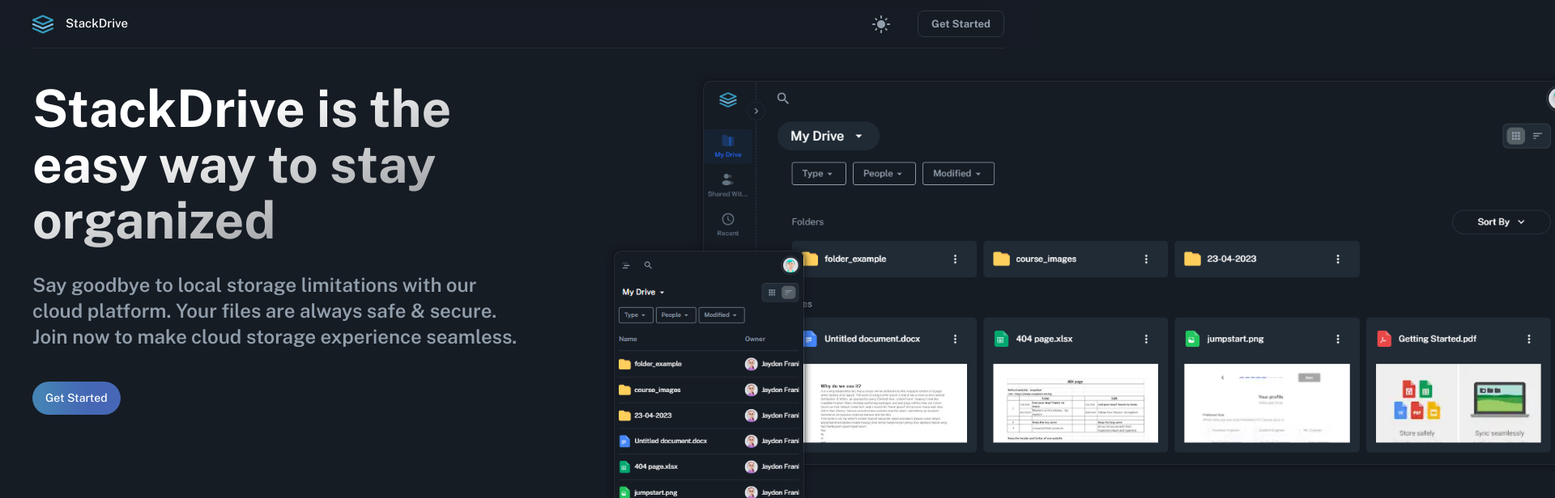
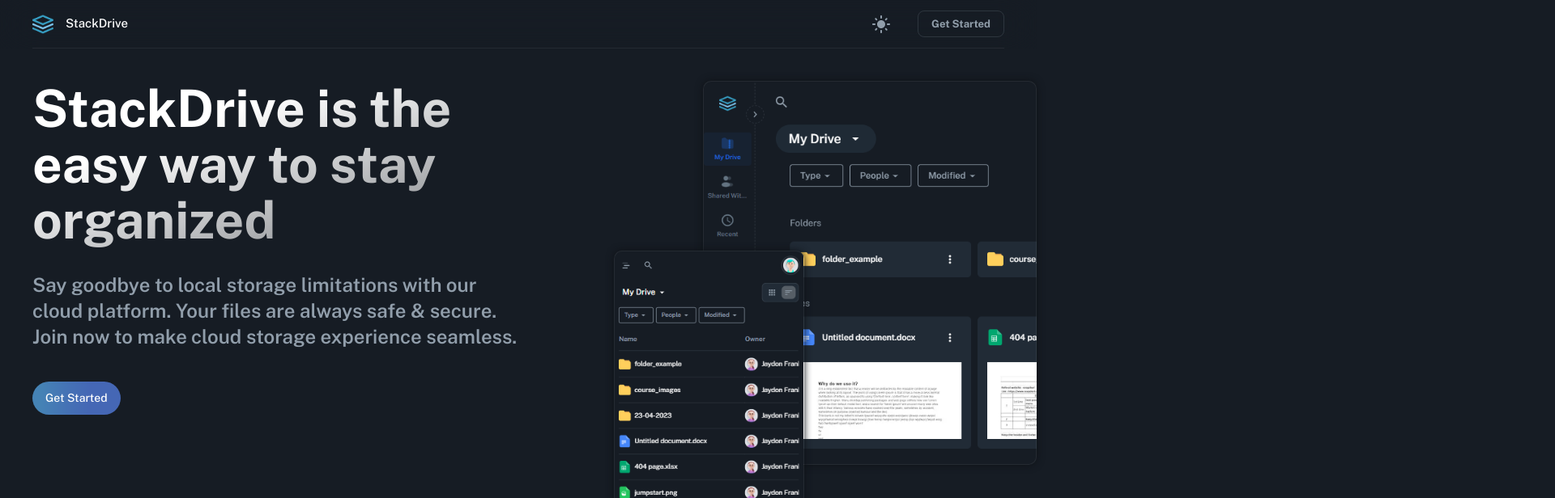
Before and after one commit to jatinnegi/stackdrive-client, a React (Vite) app: page / in a window 1280 px wide. Shown: the top 616 px of the page at 81% size, 1920 px wide, since content can reach past the window. Built offline with nearby package versions, Linux system fonts and the light colour scheme.

Commit message:
Calculate appropriate width for desktop illustration to avoid horizontal overflow

```diff
--- a/src/components/Home/HeroSection.tsx
+++ b/src/components/Home/HeroSection.tsx
@@ -1,4 +1,5 @@
-import { FC } from "react";
+import { FC, useState, useEffect, useRef } from "react";
+import { useResize } from "@/hooks";
 import { useNavigate } from "react-router-dom";
 import { useSelector } from "react-redux";
 import { RootState } from "@/redux/reducers";
@@ -9,11 +10,25 @@ import MobileLight from "../../../public/assets/mobile_light.png";
 import MobileDark from "../../../public/assets/mobile_dark.png";
 
 const HeroSection: FC = () => {
+  const desktopIllustrationRef = useRef<HTMLDivElement | null>(null);
+  const [desktopIllustrationWidth, setDesktopIllustrationWidth] =
+    useState<number>(0);
+
   const navigate = useNavigate();
   const theme = useSelector((state: RootState) => state.settings.theme);
+  const { width: viewportWidth } = useResize();
 
   const boxShadow =
     theme === "light" ? "0px 0px 10px #F0F0F0" : "0px 0px 10px #0f1217";
+
+  useEffect(() => {
+    if (!desktopIllustrationRef.current) {
+      return;
+    }
+
+    const { x } = desktopIllustrationRef.current.getBoundingClientRect();
+    setDesktopIllustrationWidth(Math.min(1085, viewportWidth - x));
+  }, [viewportWidth]);
 
   return (
     <Box
@@ -101,14 +116,15 @@ const HeroSection: FC = () => {
         }}
       >
         <Box
+          ref={desktopIllustrationRef}
           component="div"
           sx={{
             position: "absolute",
             background: `url("${
               theme === "light" ? DesktopLight : DesktopDark
-            }") no-repeat center center/cover`,
+            }") no-repeat center left/cover`,
             height: "475px",
-            width: "1085px",
+            width: desktopIllustrationWidth,
             border:
               theme === "light"
                 ? "1px solid hsla(0, 0%, 84%, 0.4)"
```
